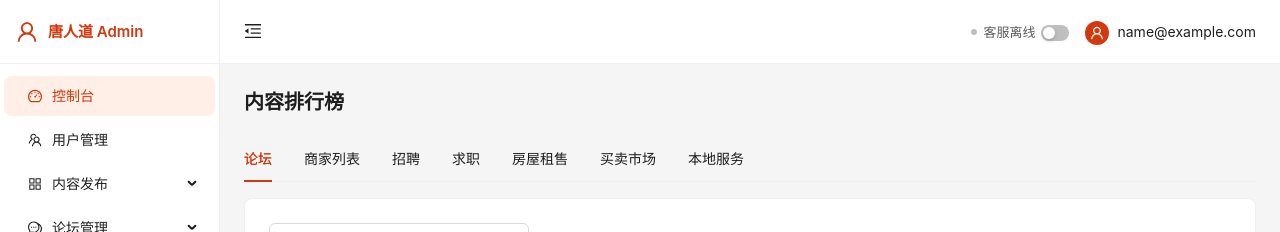
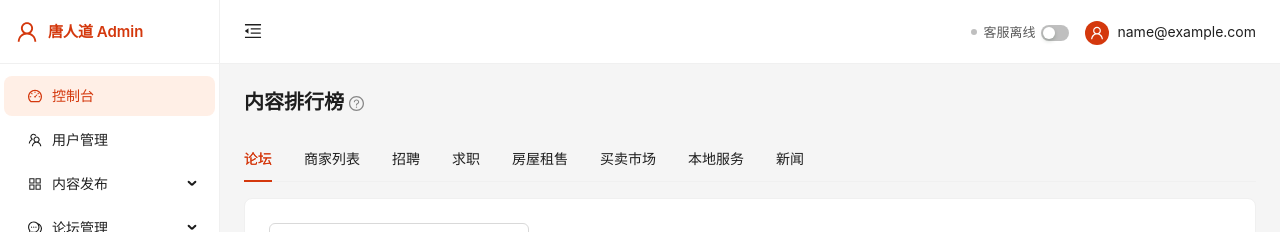
Before and after one commit to surefire-hu/tangrendao-admin-FE, a React (Vite) app: page /leaderboard in a window 1280 px wide. Shown: the top 232 px of the page. Built offline with nearby package versions, Linux system fonts and the light colour scheme; no server answers; sample sign-in values are in the browser's storage.

Commit message:
feat(leaderboard): add news content type + score-formula tooltip
Formula differs per content type (forum has real decay, job/classifieds/
news don't) — added a ? tooltip next to the title explaining whichever
tab is active.

```diff
--- a/src/pages/Leaderboard/LeaderboardPage.tsx
+++ b/src/pages/Leaderboard/LeaderboardPage.tsx
@@ -1,6 +1,6 @@
 import { useEffect, useState, useCallback } from 'react'
 import { Table, Tag, Typography, Card, Input, Space, Tabs, Tooltip, theme } from 'antd'
-import { SearchOutlined } from '@ant-design/icons'
+import { SearchOutlined, QuestionCircleOutlined } from '@ant-design/icons'
 import type { ColumnsType } from 'antd/es/table'
 import { adminApi } from '../../api/admin'
 import type { LeaderboardContentType, LeaderboardItem } from '../../types'
@@ -28,11 +28,25 @@ const TABS: { key: LeaderboardContentType; label: string }[] = [
   { key: 'housing', label: '房屋租售' },
   { key: 'market', label: '买卖市场' },
   { key: 'local_service', label: '本地服务' },
+  { key: 'news', label: '新闻' },
 ]
 
 // Signal breakdown differs per content type — forum/listing have a real
 // organic-engagement component, job/classifieds only have paid_boost + raw
 // view_count (see AdminLeaderboardView docstring on the backend).
+// 每个内容类型的积分公式不一样 — 论坛/商家列表有真实的"自然互动"分量并带时间
+// 衰减，招聘/分类信息/新闻只有推广加成和/或浏览量，没有衰减。
+const SCORE_EXPLANATIONS: Record<LeaderboardContentType, string> = {
+  forum: '社交分（点赞 + 收藏×1 + 评论×4 + 转发×4 + 关注×8，7天半衰期衰减）+ 推广加成（付费推广金额，15天半衰期衰减）',
+  listing: '推广加成（付费推广，衰减）+ 社交加成 + 推荐分（综合浏览/互动等信号）',
+  job_post: '推广加成（付费推广，衰减）+ 浏览量',
+  job_seek: '推广加成（付费推广，衰减）+ 浏览量',
+  housing: '推广加成（付费推广，衰减）+ 浏览量',
+  market: '推广加成（付费推广，衰减）+ 浏览量',
+  local_service: '推广加成（付费推广，衰减）+ 浏览量',
+  news: '浏览量 + 评论数 × 2（新闻没有推广加成，也没有时间衰减）',
+}
+
 function breakdown(item: LeaderboardItem): string {
   const parts: string[] = []
   if (item.social_score !== undefined) parts.push(`社交分 ${item.social_score.toFixed(1)}`)
@@ -116,7 +130,12 @@ export function LeaderboardPage() {
 
   return (
     <div>
-      <Title level={4} style={{ marginBottom: 20 }}>内容排行榜</Title>
+      <Title level={4} style={{ marginBottom: 20 }}>
+        内容排行榜{' '}
+        <Tooltip title={SCORE_EXPLANATIONS[activeTab]}>
+          <QuestionCircleOutlined style={{ fontSize: 15, color: token.colorTextTertiary, verticalAlign: 'middle' }} />
+        </Tooltip>
+      </Title>
 
       <Tabs
         activeKey={activeTab}
--- a/src/types/index.ts
+++ b/src/types/index.ts
@@ -1021,7 +1021,7 @@ export interface EventPrizeCreate {
 // ── Content leaderboard ──────────────────────────────────────────────────────
 
 export type LeaderboardContentType =
-  | 'forum' | 'listing' | 'job_post' | 'job_seek' | 'housing' | 'market' | 'local_service'
+  | 'forum' | 'listing' | 'job_post' | 'job_seek' | 'housing' | 'market' | 'local_service' | 'news'
 
 export interface LeaderboardItem {
   id: string
```
